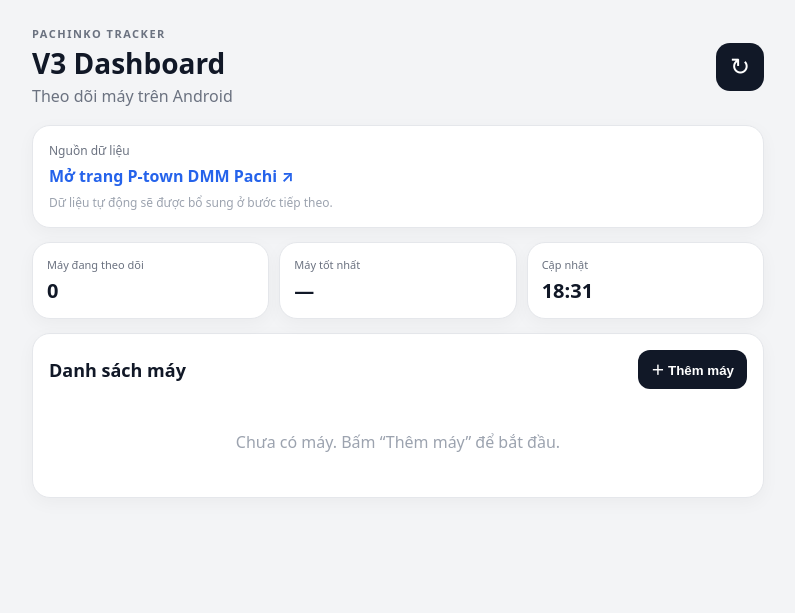
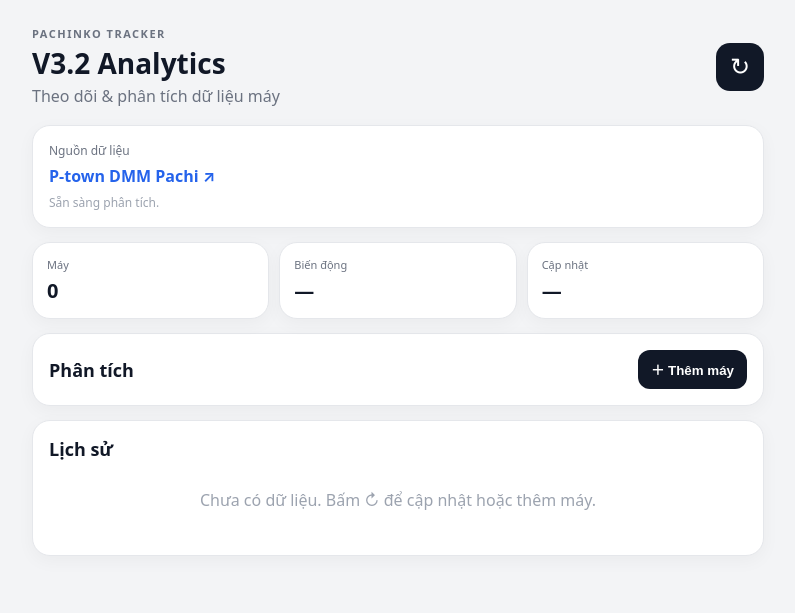
Before and after one commit to hoangthanh290995-tech/pachinko-tracker-v3, a plain HTML site: page index.html in a window 1280 px wide. Shown: the whole page, without its empty margins (242-1037 px from the left). Drawn offline with Linux system fonts and the light colour scheme.

Commit message:
Upgrade UI to Pachinko Tracker V3.2 Analytics

```diff
--- a/index.html
+++ b/index.html
@@ -1,41 +1,10 @@
 <!doctype html>
 <html lang="vi">
-<head>
-  <meta charset="UTF-8">
-  <meta name="viewport" content="width=device-width,initial-scale=1,viewport-fit=cover">
-  <meta name="theme-color" content="#111827">
-  <title>Pachinko Tracker V3</title>
-  <link rel="stylesheet" href="style.css">
-</head>
-<body>
-  <main class="app">
-    <header>
-      <div>
-        <div class="eyebrow">PACHINKO TRACKER</div>
-        <h1>V3 Dashboard</h1>
-        <p>Theo dõi máy trên Android</p>
-      </div>
-      <button id="refreshBtn" class="iconBtn" aria-label="Làm mới">↻</button>
-    </header>
-
-    <section class="card source">
-      <div class="label">Nguồn dữ liệu</div>
-      <a id="sourceLink" href="https://www.pscube.jp/dedamajyoho-P-townDMMpachi/c732920/cgi-bin/nc-v03-001.php?cd_ps=1&bai=0.89" target="_blank" rel="noopener">Mở trang P-town DMM Pachi ↗</a>
-      <div class="hint">Dữ liệu tự động sẽ được bổ sung ở bước tiếp theo.</div>
-    </section>
-
-    <section class="stats">
-      <div class="stat"><span>Máy đang theo dõi</span><strong id="machineCount">0</strong></div>
-      <div class="stat"><span>Máy tốt nhất</span><strong id="bestMachine">—</strong></div>
-      <div class="stat"><span>Cập nhật</span><strong id="updatedAt">—</strong></div>
-    </section>
-
-    <section class="card">
-      <div class="sectionHead"><h2>Danh sách máy</h2><button id="addBtn" class="primary">＋ Thêm máy</button></div>
-      <div id="machineList" class="machineList"></div>
-      <div id="empty" class="empty">Chưa có máy. Bấm “Thêm máy” để bắt đầu.</div>
-    </section>
-  </main>
-  <script src="app.js"></script>
-</body>
-</html>
+<head><meta charset="UTF-8"><meta name="viewport" content="width=device-width,initial-scale=1,viewport-fit=cover"><meta name="theme-color" content="#111827"><title>Pachinko Tracker V3.2</title><link rel="stylesheet" href="style.css"></head>
+<body><main class="app">
+<header><div><div class="eyebrow">PACHINKO TRACKER</div><h1>V3.2 Analytics</h1><p>Theo dõi & phân tích dữ liệu máy</p></div><button id="refreshBtn" class="iconBtn">↻</button></header>
+<section class="card source"><div class="label">Nguồn dữ liệu</div><a href="https://www.pscube.jp/dedamajyoho-P-townDMMpachi/c732920/cgi-bin/nc-v03-001.php?cd_ps=1&bai=0.89" target="_blank" rel="noopener">P-town DMM Pachi ↗</a><div id="status" class="hint">Sẵn sàng phân tích.</div></section>
+<section class="stats"><div class="stat"><span>Máy</span><strong id="machineCount">0</strong></div><div class="stat"><span>Biến động</span><strong id="trendCount">—</strong></div><div class="stat"><span>Cập nhật</span><strong id="updatedAt">—</strong></div></section>
+<section class="card"><div class="sectionHead"><h2>Phân tích</h2><button id="addBtn" class="primary">＋ Thêm máy</button></div><div id="analysis" class="analysis"></div></section>
+<section class="card"><h2>Lịch sử</h2><div id="history" class="history"></div><div id="empty" class="empty">Chưa có dữ liệu. Bấm ↻ để cập nhật hoặc thêm máy.</div></section>
+</main><script src="app.js"></script></body></html>
```
